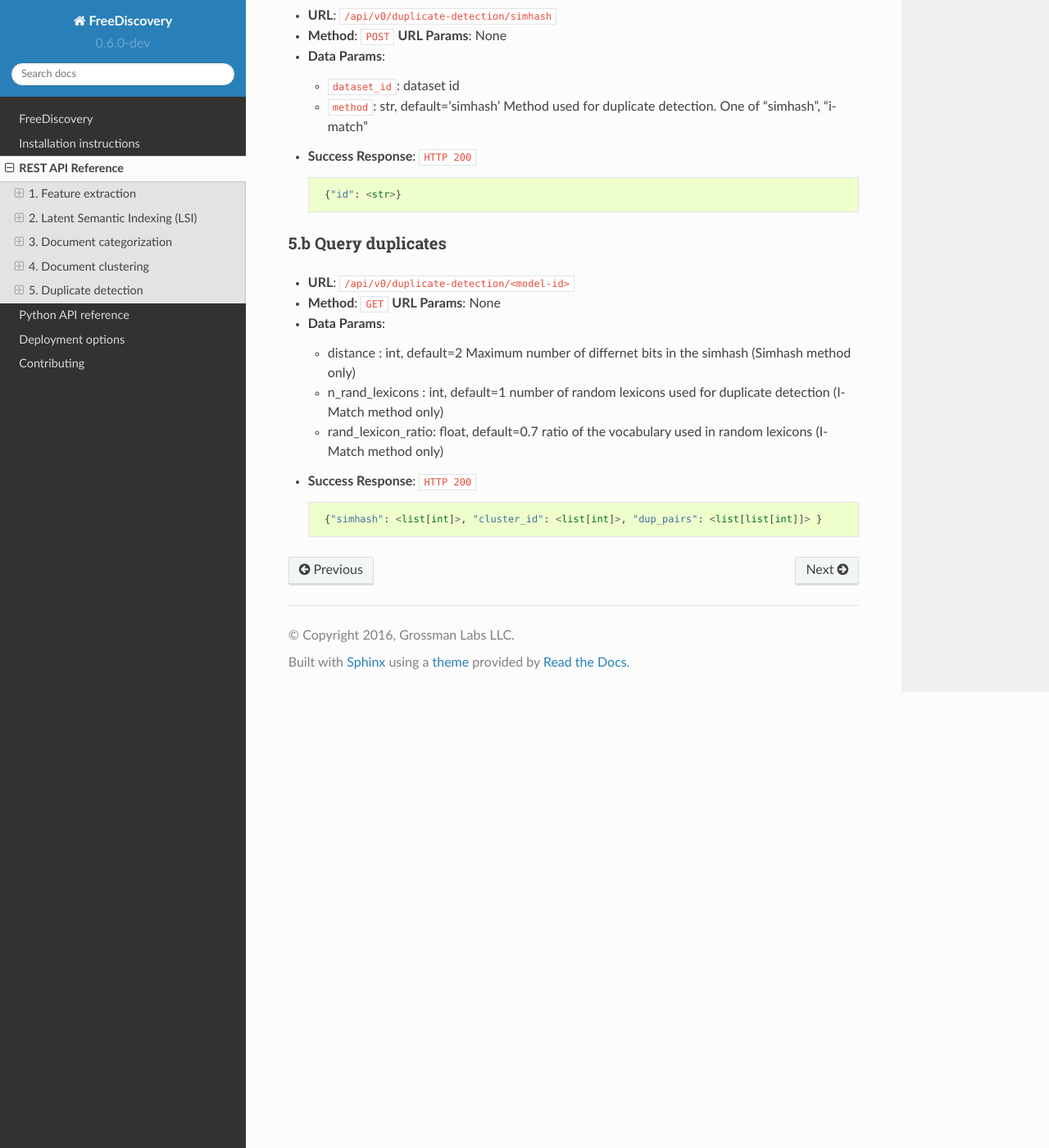
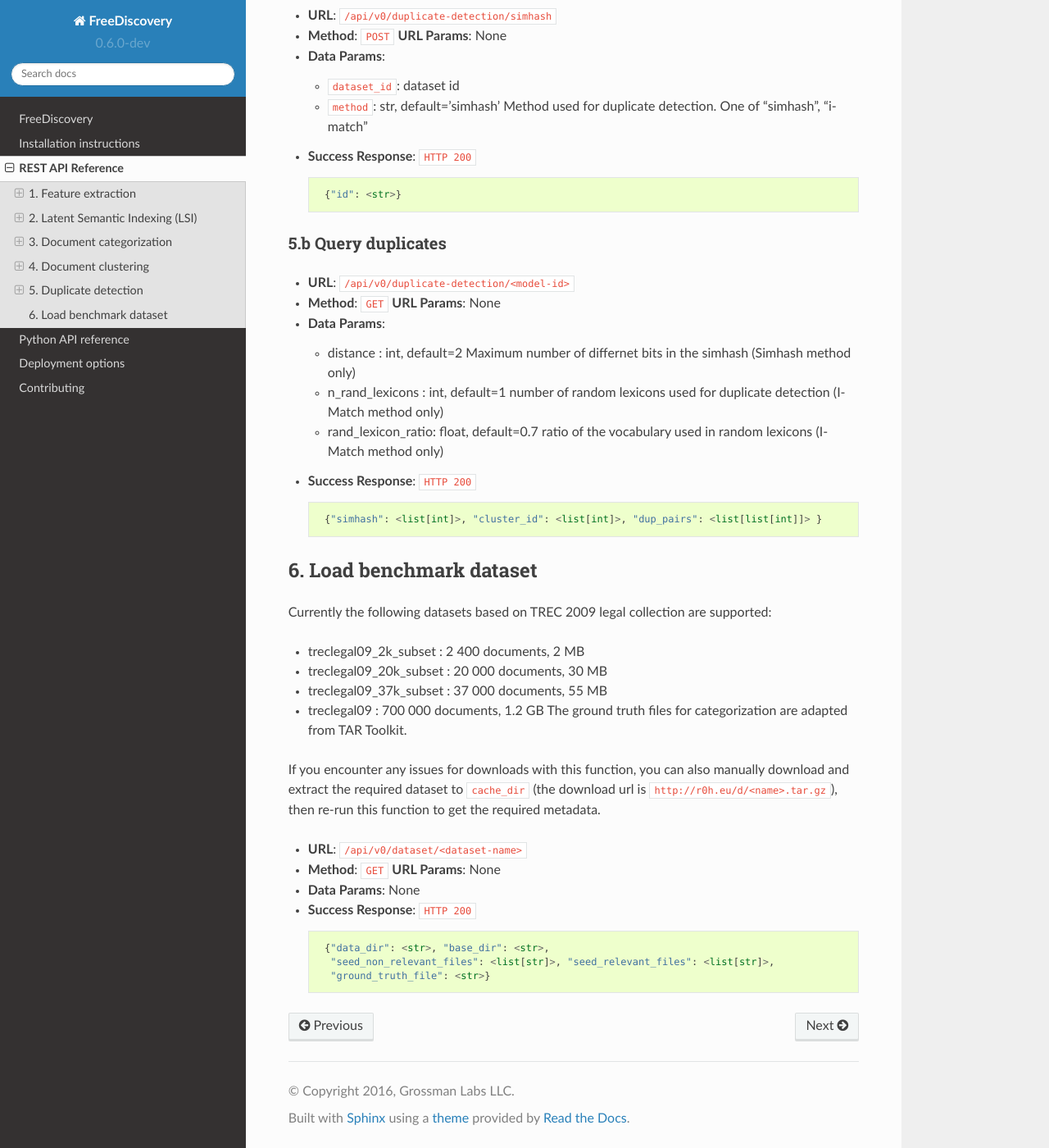
Before and after one commit to FreeDiscovery/FreeDiscovery, a Sphinx documentation site: the page built from doc/API_reference.md, in a window 1280 px wide and 1400 px high, scrolled down 8162 px. Shown: the whole window at 82% size. Built offline with Sphinx 7.4.7 and the Read the Docs theme 2.0.0, drawn with Linux system fonts in a browser that asks for light colours; pages that are not in the unit, such as notebooks, are missing from menus; some of the changed text lies outside the part shown.

Commit message:
Various updates to the documentation

```diff
--- a/README.rst
+++ b/README.rst
@@ -11,9 +11,11 @@ FreeDiscovery
 Open Source Software for E-Discovery and Information Retrieval
 
 
-FreeDiscovery provides a REST web services tier on top of existing, open source machine learning libraries (e.g.; scikit-learn, etc.) and aims to benefit existing e-discovery platforms.  Other applications outside of e-discovery may benefit as well.  At present, a variety of binary categorization and clustering algorithms are supported. Work is underway on duplicate detection and e-mail threading.
+FreeDiscovery is build on top of existing machine learning libraries (e.g.  scikit-learn) and provides REST web services for information retrieval applications. In particular, it aims to benefit existing e-discovery platforms. At present, a variety of binary categorization, clustering and duplicate detection algorithms are supported. Work is underway on e-mail threading.
 
-FreeDiscovery should be done January 1, 2017, but we would very much appreciate feedback on existing categorization and clustering.  Feel free to submit encountered issues to the issue tracker and send any comments to grossman@ir.cs.georgetown.edu.
+In addition, FreeDiscovery can be used as Python package and aims to expose methods with a scikit-learn compatible API.
+
+The final release is expected for January 1, 2017, but we would very much appreciate feedback on existing categorization and clustering. Feel free to submit encountered issues to the issue tracker and send any comments to grossman@ir.cs.georgetown.edu.
 
 For more information see the `documentation and API Reference <https://freediscovery.github.io/doc/dev/>`_.
 
--- a/doc/API_reference.md
+++ b/doc/API_reference.md
@@ -120,7 +120,7 @@ The recommended value for the `n_components` (dimensions of the SVD decompositio
  * **Success Response**: `HTTP 200`
 
         {"id": <str>, "recall": <float>, "precision": <float> ,
-         "F1": <float>,  "roc_auc": <float>, "average_precision": <float>,
+         "f1": <float>,  "roc_auc": <float>, "average_precision": <float>,
          "prediction": <list[float]> ,
          "prediction_rel": <list[float]> ,
          "prediction_nrel": <list[float]> ,
@@ -345,3 +345,29 @@ The option `use_hashing=False` must be set for the feature extraction. Recommend
  * **Success Response**: `HTTP 200`
 
         {"simhash": <list[int]>, "cluster_id": <list[int]>, "dup_pairs": <list[list[int]]> }
+
+## 6. Load benchmark dataset
+
+Currently the following datasets based on TREC 2009 legal collection
+are supported:
+   - treclegal09_2k_subset  :   2 400 documents,   2 MB
+   - treclegal09_20k_subset :  20 000 documents,  30 MB
+   - treclegal09_37k_subset :  37 000 documents,  55 MB
+   - treclegal09            : 700 000 documents, 1.2 GB
+The ground truth files for categorization are adapted from TAR Toolkit.
+
+If you encounter any issues for downloads with this function,
+you can also manually download and extract the required dataset to `cache_dir` (the
+download url is `http://r0h.eu/d/<name>.tar.gz`), then re-run this function to get
+the required metadata.
+
+
+ * **URL**: `/api/v0/dataset/<dataset-name>`
+ * **Method**: `GET` **URL Params**: None
+ * **Data Params**: None
+
+ * **Success Response**: `HTTP 200`
+
+        {"data_dir": <str>, "base_dir": <str>,
+         "seed_non_relevant_files": <list[str]>, "seed_relevant_files": <list[str]>,
+         "ground_truth_file": <str>}
```
Also changed, not shown: other parts of doc/API_reference.md (+2 -2 lines), doc/contributing.md (+6 -2 lines), doc/deployment.md (+4 -3 lines), doc/freediscovery.rst (+22 -2 lines), doc/installation_instructions.md (+16 -14 lines), doc/_static/FreeDiscovery_infra.png (added), 8 other files.
